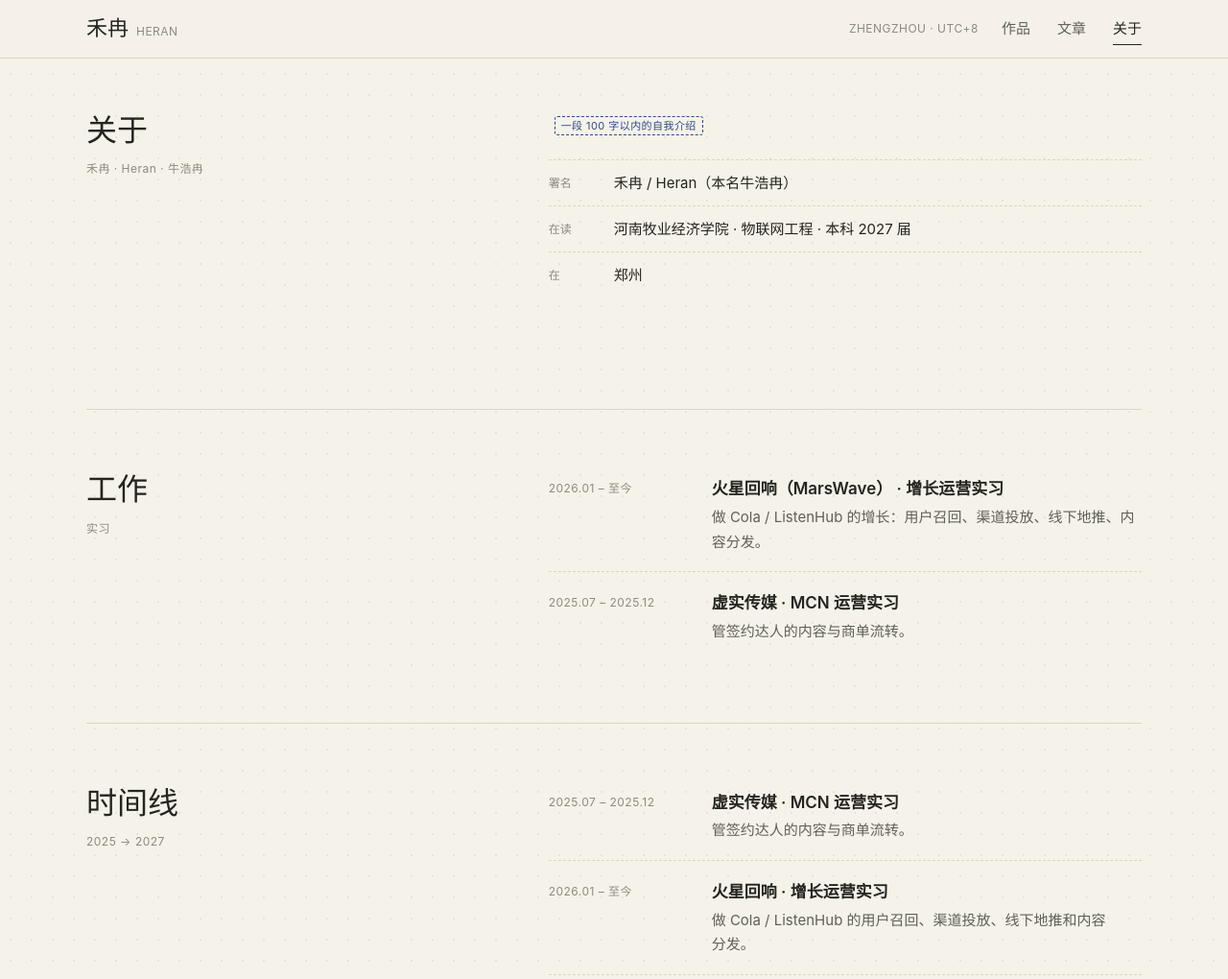
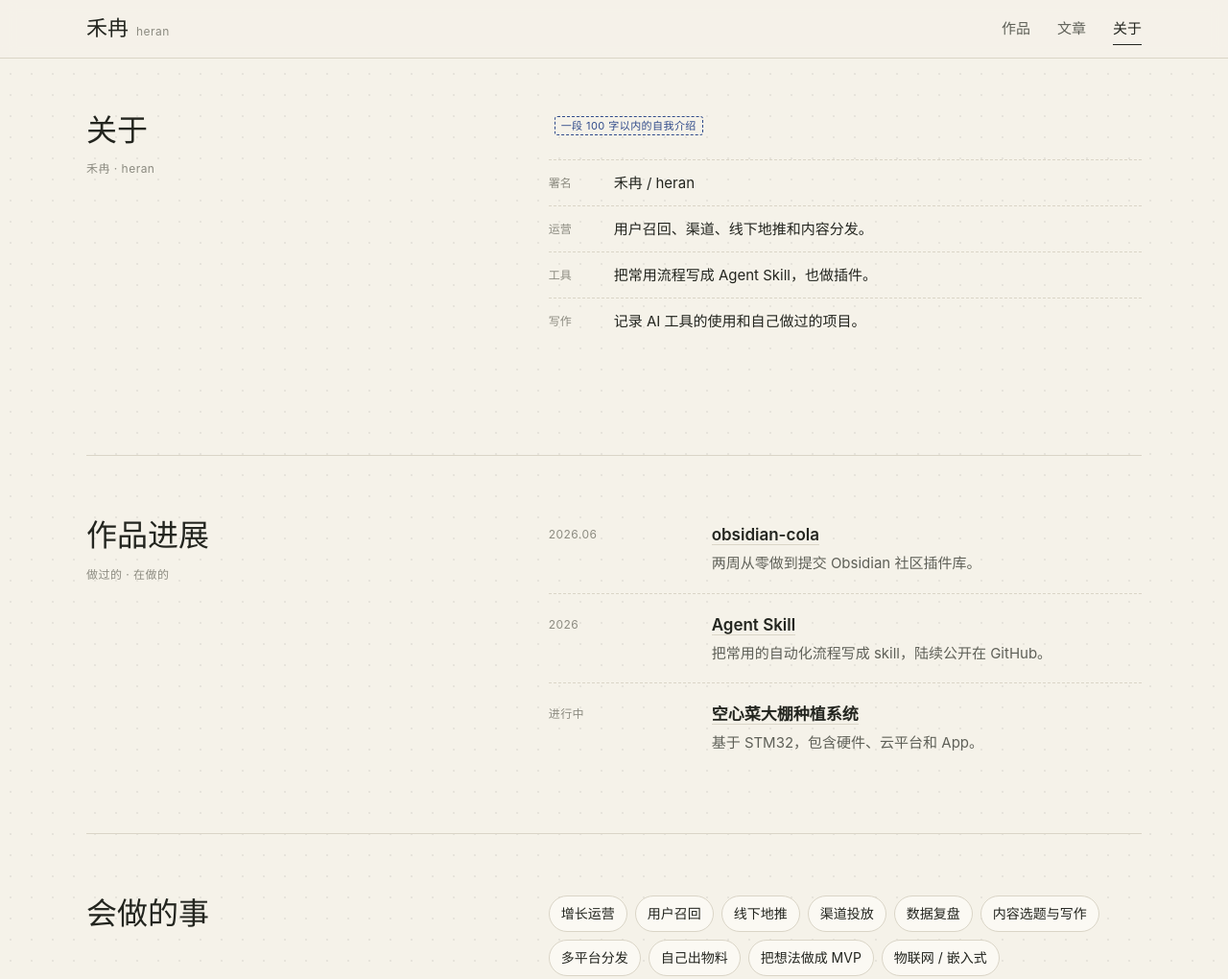
Before and after one commit to heran11011/heranlab, an Astro site: page /about in a window 1280 px wide. Shown: the top 1020 px of the page at 96% size. Built offline with nearby package versions, Linux system fonts and the light colour scheme; Astro itself is replaced by a stand-in of ours.

Commit message:
privacy: use public alias and remove identifying personal details

```diff
--- a/src/components/Footer.astro
+++ b/src/components/Footer.astro
@@ -7,7 +7,7 @@ const updated = ymd(new Date());
 
 <footer class="foot">
 	<div class="wrap">
-		<span class="mono">© {new Date().getFullYear()} {profile.name} {profile.nameEn.toUpperCase()} · <a href={`mailto:${profile.email}`}>{profile.email}</a></span>
+		<span class="mono">© {new Date().getFullYear()} {profile.name} {profile.nameEn} · <a href={`mailto:${profile.email}`}>{profile.email}</a></span>
 		<span class="mono">最后更新 {updated} · <a href="/rss.xml">RSS</a></span>
 	</div>
 </footer>
--- a/src/components/Header.astro
+++ b/src/components/Header.astro
@@ -5,8 +5,7 @@ import HeaderLink from './HeaderLink.astro';
 
 <header class="top">
 	<div class="wrap">
-		<a class="brand" href="/"><b>{profile.name}</b><span class="mono">{profile.nameEn.toUpperCase()}</span></a>
-		<span class="mono where">{profile.cityEn}</span>
+		<a class="brand" href="/"><b>{profile.name}</b><span class="mono">{profile.nameEn}</span></a>
 		<nav class="nav" aria-label="主导航">
 			<HeaderLink href="/work/">作品</HeaderLink>
 			<HeaderLink href="/blog/">文章</HeaderLink>
--- a/src/consts.ts
+++ b/src/consts.ts
@@ -1,8 +1,8 @@
 // 全站共用的站点信息。个人资料（经历、平台、联系方式）在 src/data/profile.ts。
 
-export const SITE_TITLE = '禾冉 Heran';
-export const SITE_DESCRIPTION = '禾冉（Heran）的个人网站：做增长运营，也自己写工具。作品、经历和联系方式。';
+export const SITE_TITLE = '禾冉 heran';
+export const SITE_DESCRIPTION = '禾冉（heran）的个人网站：做增长运营，也自己写工具。作品、使用记录和公开联系方式。';
 
 // RSS 只收英文博客文章，单独一套描述
-export const BLOG_TITLE = 'Heran · Writing';
+export const BLOG_TITLE = 'heran · Writing';
 export const BLOG_DESCRIPTION = 'Hands-on notes on AI tools and things I build.';
--- a/src/data/profile.ts
+++ b/src/data/profile.ts
@@ -1,64 +1,29 @@
-// 禾冉的个人资料：全站只从这里取。改一处，首页、关于页、页脚一起变。
-//
-// 规矩：
-// - 每个数字都要能指回出处，指不回来就删
-// - 不写公司内部数据（用户数、收入、留存、付费……）
-// - 手机号、身份证号、学号不上站
-// - 中文引号用 “”
-// - todo: true 的条目会在页面上显示“待补”，构建时也会在终端列出来
-
+// 对外只使用禾冉 / heran。这里不保存本名、学校、所在地、毕业年份或任职履历。
+// 公开账号资料见 accounts.ts；数字需要出处，公司内部数据与身份底账不上站。
 import { accounts } from './accounts';
 
 export const profile = {
 	name: '禾冉',
-	nameEn: 'Heran',
-	realName: '牛浩冉',
-	city: '郑州',
-	cityEn: 'ZHENGZHOU · UTC+8',
+	nameEn: 'heran',
 	email: 'heran11011@gmail.com',
 
-	// 首屏那句话。现在是草稿，等禾冉口述替换；hl 是荧光笔划线的部分
+	// 首屏那句话仍是草稿，等待本人确认。
 	headline: { before: '做增长运营，', br: true, mid: '也', hl: '自己写工具', after: '。', todo: '草稿' },
-
-	// 关于页开头的一段自我介绍（100 字以内）。null = 待补
 	intro: null as string | null,
 
 	facts: [
-		{ k: '现在', v: '火星回响增长运营实习，做 Cola / ListenHub 的用户召回、渠道和地推' },
-		{ k: '之前', v: '虚实传媒，MCN 运营实习' },
-		{ k: '在读', v: '河南牧业经济学院 · 物联网工程 · 2027 届' },
-		{ k: '在', v: '郑州' },
+		{ k: '运营', v: '用户召回、渠道、线下地推和内容分发。' },
+		{ k: '工具', v: '把常用流程写成 Agent Skill，也做插件。' },
+		{ k: '写作', v: '记录 AI 工具的使用和自己做过的项目。' },
 	],
 
-	school: { name: '河南牧业经济学院', major: '物联网工程', degree: '本科', grad: '2027 届' },
-
-	experience: [
-		{
-			period: '2026.01 – 至今',
-			org: '火星回响（MarsWave）',
-			role: '增长运营实习',
-			desc: '做 Cola / ListenHub 的增长：用户召回、渠道投放、线下地推、内容分发。',
-		},
-		{
-			period: '2025.07 – 2025.12',
-			org: '虚实传媒',
-			role: 'MCN 运营实习',
-			desc: '管签约达人的内容与商单流转。',
-		},
+	// 只保留作品进展，不展示个人求学与任职时间线。
+	timeline: [
+		{ when: '2026.06', title: 'obsidian-cola', desc: '两周从零做到提交 Obsidian 社区插件库。', href: '/work/obsidian-cola/' },
+		{ when: '2026', title: 'Agent Skill', desc: '把常用的自动化流程写成 skill，陆续公开在 GitHub。', href: '/work/agent-skills/' },
+		{ when: '进行中', title: '空心菜大棚种植系统', desc: '基于 STM32，包含硬件、云平台和 App。', href: '/work/stm32-greenhouse/' },
 	],
 
-	// 首页和关于页的时间线。href 指向站内作品页时会变成链接
-	timeline: [
-		{ when: '2025.07 – 2025.12', title: '虚实传媒 · MCN 运营实习', desc: '管签约达人的内容与商单流转。' },
-		{ when: '2026.01 – 至今', title: '火星回响 · 增长运营实习', desc: '做 Cola / ListenHub 的用户召回、渠道投放、线下地推和内容分发。' },
-		{ when: '2026.06', title: 'obsidian-cola', desc: '两周从零做到提交 Obsidian 社区插件库。', href: '/work/obsidian-cola/' },
-		{ when: '2026', title: 'Agent Skill', desc: '把常用的自动化流程写成 skill，陆续公开在 GitHub。', href: '/work/agent-skills/' },
-		{ when: '2027.06', title: '毕业', desc: '河南牧业经济学院，物联网工程。' },
-	],
-
-	// 能力标签：资料底稿第五节，他愿意被这样描述的
-	skills: ['增长运营', '用户召回', '线下地推', '渠道投放', '数据复盘', '内容选题与写作', '多平台分发', '自己出物料', '把想法做成 MVP', '物联网 / 嵌入式背景'],
-
-	// 首页、关于页、404 页共用的公开账号资料。
+	skills: ['增长运营', '用户召回', '线下地推', '渠道投放', '数据复盘', '内容选题与写作', '多平台分发', '自己出物料', '把想法做成 MVP', '物联网 / 嵌入式'],
 	platforms: accounts,
 } as const;
--- a/src/pages/about.astro
+++ b/src/pages/about.astro
@@ -5,46 +5,25 @@ import { profile } from '../data/profile';
 import Base from '../layouts/Base.astro';
 ---
 
-<Base title="关于" description={`关于禾冉（Heran）：${profile.experience[0].org}${profile.experience[0].role}，${profile.school.name}${profile.school.major} ${profile.school.grad}。`}>
+<Base title="关于" description="关于禾冉（heran）：做增长运营，也自己写工具。这里放作品、使用记录和公开联系方式。">
 	<section class="row first">
 		<header>
 			<h1>关于</h1>
-			<span class="mono">{profile.name} · {profile.nameEn} · {profile.realName}</span>
+			<span class="mono">{profile.name} · {profile.nameEn}</span>
 		</header>
 		<div class="prose" style="padding-top:0">
 			{profile.intro ? <p>{profile.intro}</p> : <p><Todo label="一段 100 字以内的自我介绍" where="关于页" /></p>}
 			<dl class="facts">
-				<div><dt>署名</dt><dd>{profile.name} / {profile.nameEn}（本名{profile.realName}）</dd></div>
-				<div><dt>在读</dt><dd>{profile.school.name} · {profile.school.major} · {profile.school.degree} {profile.school.grad}</dd></div>
-				<div><dt>在</dt><dd>{profile.city}</dd></div>
+				<div><dt>署名</dt><dd>{profile.name} / {profile.nameEn}</dd></div>
+				{profile.facts.map((f) => <div><dt>{f.k}</dt><dd>{f.v}</dd></div>)}
 			</dl>
 		</div>
 	</section>
 
 	<section class="row">
 		<header>
-			<h2>工作</h2>
-			<span class="mono">实习</span>
-		</header>
-		<ol class="timeline">
-			{
-				profile.experience.map((e) => (
-					<li>
-						<span class="mono">{e.period}</span>
-						<div>
-							<h3>{e.org} · {e.role}</h3>
-							<p>{e.desc}</p>
-						</div>
-					</li>
-				))
-			}
-		</ol>
-	</section>
-
-	<section class="row">
-		<header>
-			<h2>时间线</h2>
-			<span class="mono">2025 → 2027</span>
+			<h2>作品进展</h2>
+			<span class="mono">做过的 · 在做的</span>
 		</header>
 		<ol class="timeline">
 			{
--- a/src/pages/index.astro
+++ b/src/pages/index.astro
@@ -44,8 +44,8 @@ const h = profile.headline;
 
 	<section class="row">
 		<header>
-			<h2>经历</h2>
-			<span class="mono">2025 → 2027</span>
+			<h2>作品进展</h2>
+			<span class="mono">做过的 · 在做的</span>
 		</header>
 		<ol class="timeline">
 			{
```
Also changed, not shown: src/content/blog/building-obsidian-ai-plugin-from-scratch.md (+2 -2 lines), src/content/work/stm32-greenhouse.md (+4 -4 lines).
